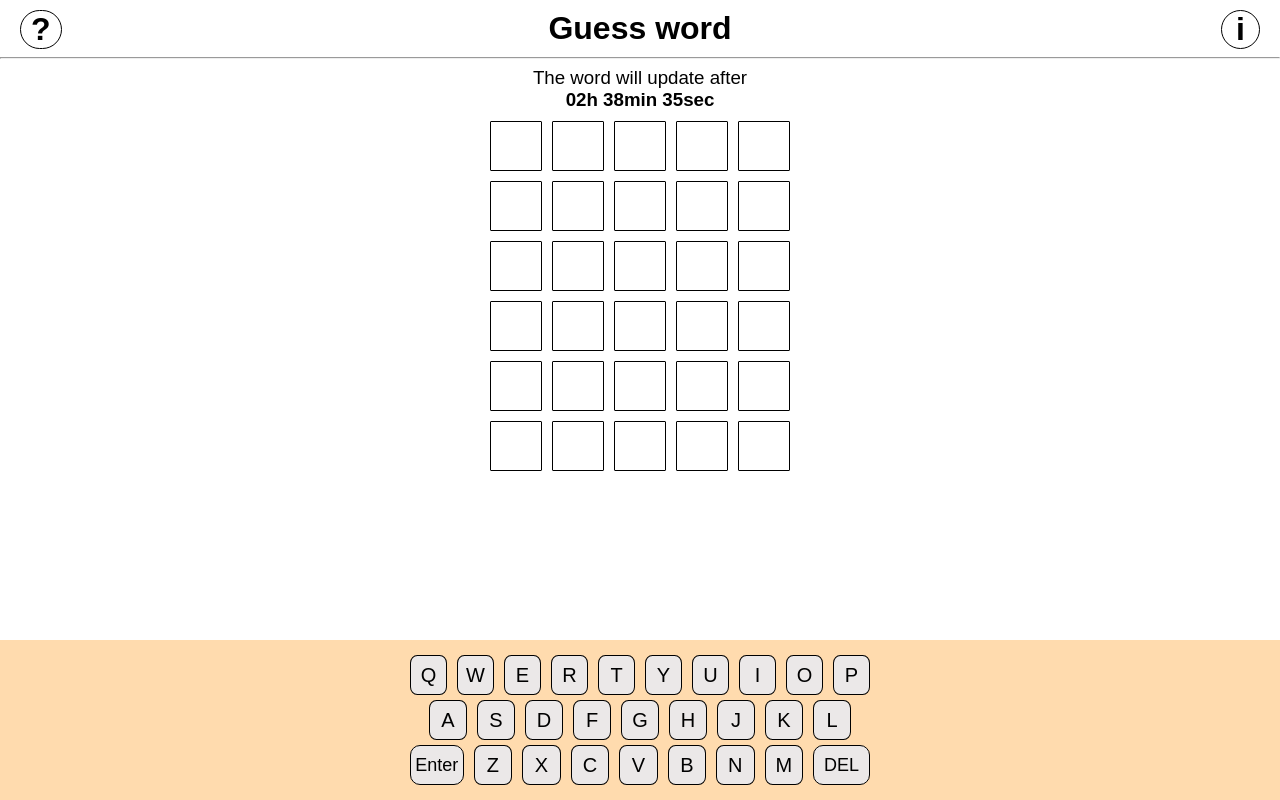
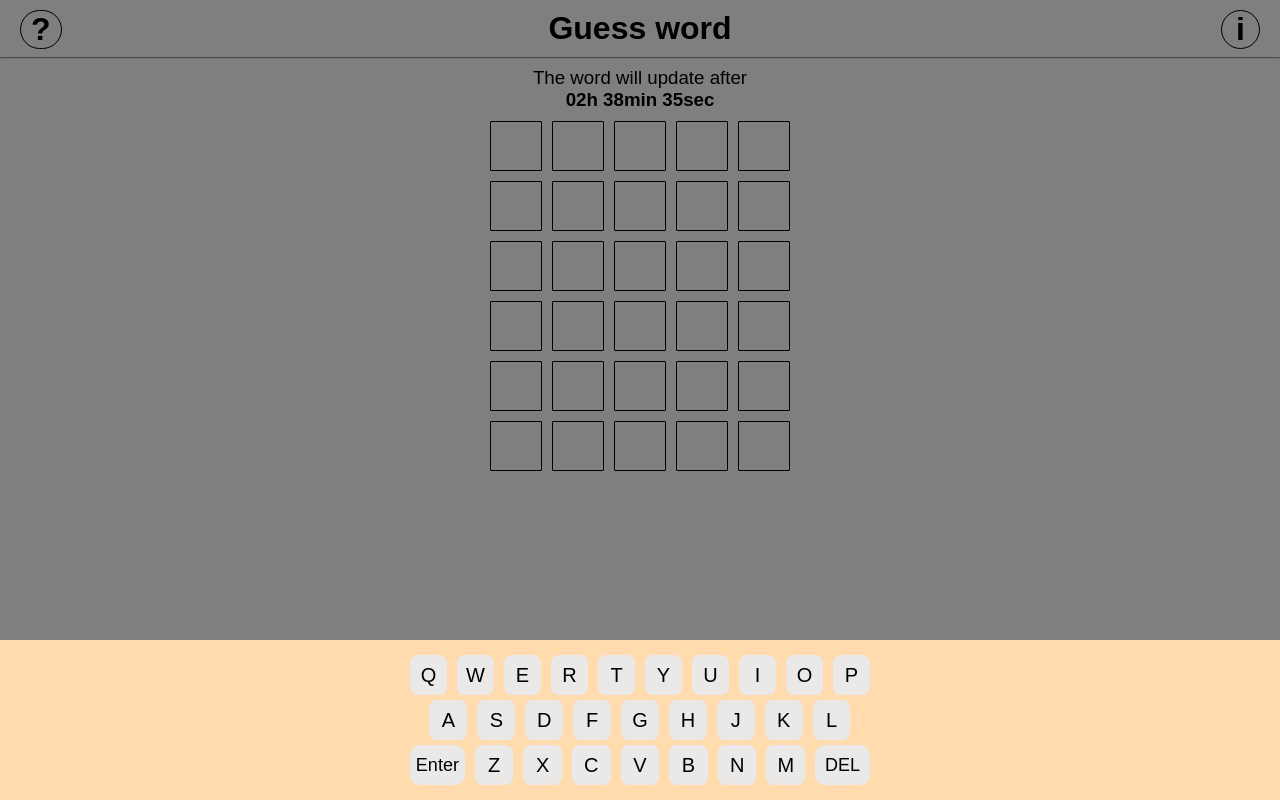
Before and after one commit to LucaYan0506/guess-word, a Django app: page / in a window 1280 px wide. Run offline with Django 4.2, Linux system fonts and the light colour scheme.

Commit message:
update code

```diff
--- a/core/static/keyboard.css
+++ b/core/static/keyboard.css
@@ -3,7 +3,7 @@
     width: 100%;
     background-color: rgb(255, 219, 174);
     padding: 10px calc(50% - 235px);
-    position:fixed;
+    position:absolute;
     bottom:0;
     user-select: none;
 }
@@ -28,7 +28,6 @@
     width: 12%;
     max-width: 55px;
     max-height: 55px;
-    border: black 1px solid;
     border-radius: 20%;
     background: rgb(235, 232, 232);
     margin-left: 5px;
--- a/core/static/keyboard.js
+++ b/core/static/keyboard.js
@@ -20,6 +20,32 @@ function enter_key(value){
             if (data.result){
                 locked[row] = true;
                 locked[row + 1] = false;
+                let correct_letters = 0
+                for (let i = 0; i < 5; i++){
+                    const cell = document.querySelector(`#cell-${row * 5 + i}`)
+                    const key = document.querySelector(`.${cell.innerHTML.toLowerCase()}`)
+                    cell.style.color = "white";
+                    key.style.color = "white";
+
+                    if (data[i.toString()][0] == true & data[i.toString()][1] == false){
+                        cell.style.background = "gold"
+                        key.style.background = "gold"
+                    }
+                    else if (data[i.toString()][0] == true & data[i.toString()][1] == true){
+                        cell.style.background = "green"
+                        key.style.background = "green"
+                        correct_letters += 1;
+                    }
+                    else{
+                        cell.style.background = "gray"
+                        key.style.background = "gray"
+                    }
+
+                    if (correct_letters == 5){
+                        alert("Correct");
+                        locked[row + 1] = true;
+                    }
+                }
             }
             else{
                 alert(`${word} is not in the our word list`);
--- a/core/static/style.css
+++ b/core/static/style.css
@@ -54,6 +54,7 @@ body{
     border-radius: 1px;
     padding:15px 0;
     width: 50px;
+    font-weight:bold;
 }
 
 .info-container{
@@ -74,3 +75,12 @@ body{
     position: absolute;
     width: 100%;
 }
+
+.rule-container{
+    background-color: rgba(0,0,0,0.5);
+    position:fixed;
+    left:0;
+    top:0;
+    height: 100vh;
+    width: 100vw;
+}
--- a/core/templates/layout.html
+++ b/core/templates/layout.html
@@ -45,8 +45,11 @@
       </div>
     </div>
 
+    <div class="rule-container">
+
+    </div>
+
     <div class="keyboard">
-
         <div class="row alphaUpperLine">
           <div class="q" onclick="enter_key(this.innerHTML)">Q</div>
           <div class="w" onclick="enter_key(this.innerHTML)">W</div>
@@ -86,6 +89,7 @@
           <div class="backspace" onclick="enter_key(this.innerHTML)">DEL</div>
         </div>
       </div>
+    </div>
 
     <script src="{% static 'index.js'%}"></script>
     <script src="{% static 'keyboard.js'%}"></script>
--- a/core/views.py
+++ b/core/views.py
@@ -26,7 +26,8 @@ def validating_word(request):
     check_letter = []
 
     for i in range(5):
-        check_letter.append([word[i] in temp, word[i] == today_word[i]])
+                        #if letter is correct  #if position is correct
+        check_letter.append([word[i] in temp, word[i] == temp[i]])
         if (word[i] in temp):
             temp = temp[:temp.find(word[i])] + " " + temp[temp.find(word[i]) + 1:]
 
@@ -36,7 +37,6 @@ def validating_word(request):
             f.close()
             return JsonResponse({
                 'result': True,
-                        #if letter is correct  #if position is correct
                 "0": check_letter[0],
                 "1": check_letter[1],
                 "2": check_letter[2],
```
